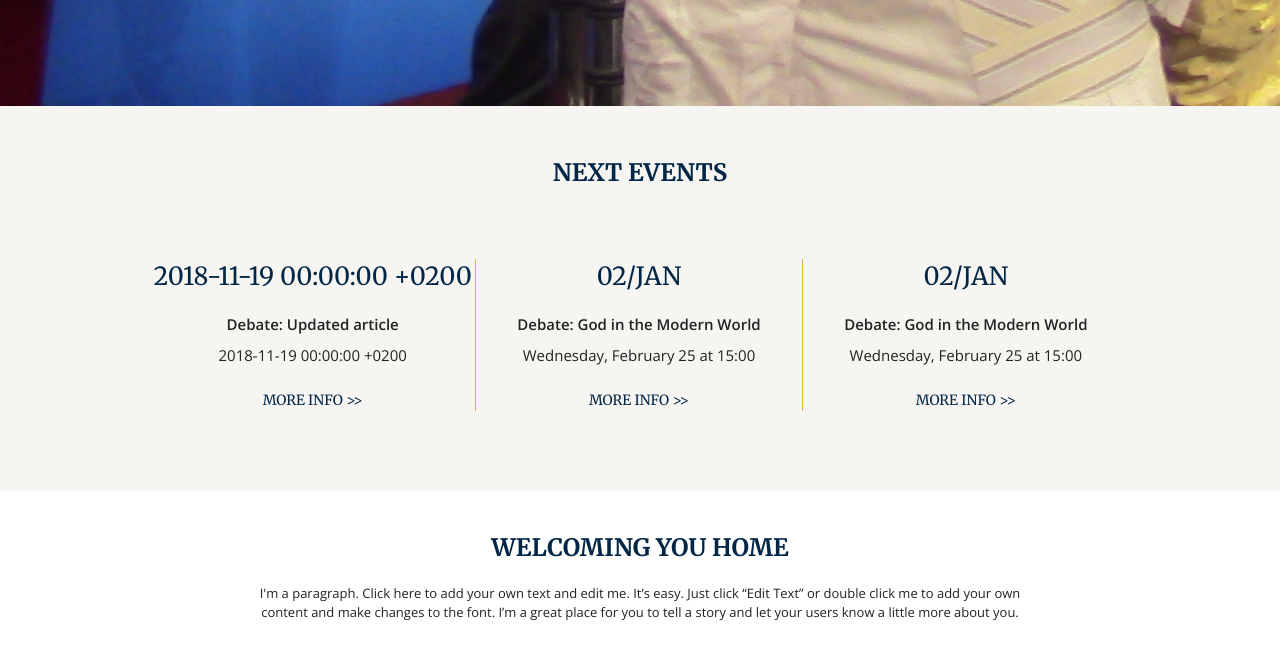
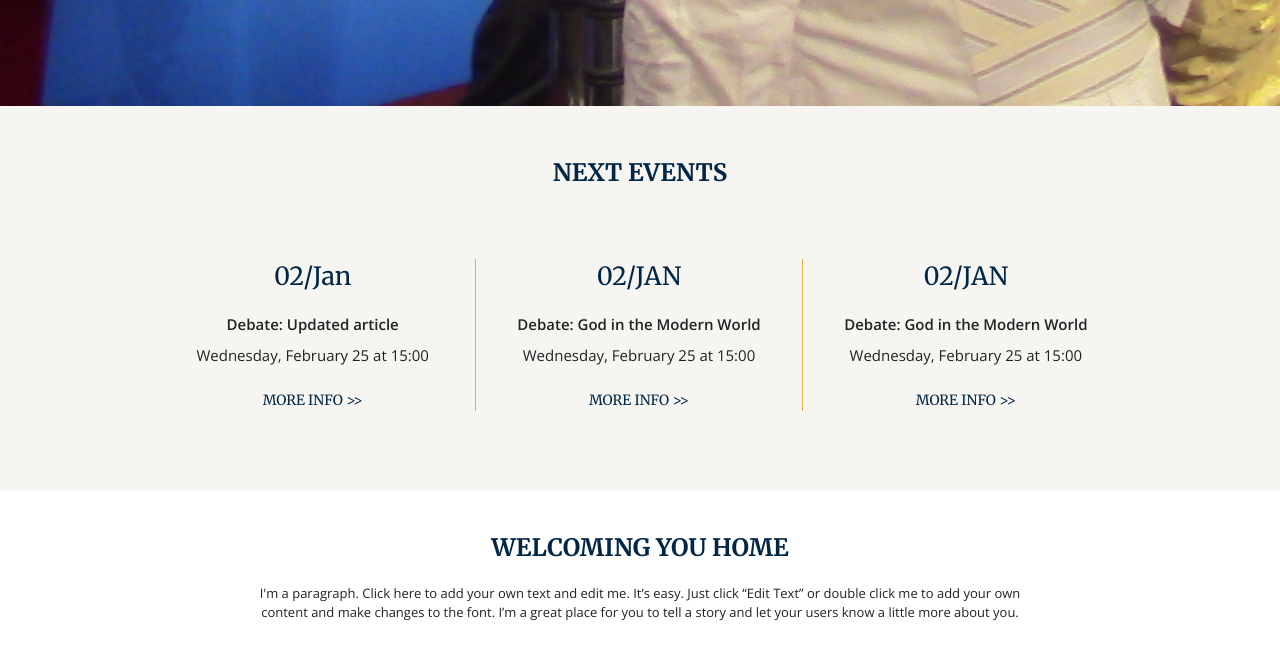
Before and after one commit to riyaadh47/hilary, a Jekyll site: the page built from index.html, in a window 1280 px wide and 900 px high, scrolled down 4320 px, cut to the strip 0-667 px from the top of the window. Shown: the top 660 px of the strip. Built offline with Jekyll 4.4.1, drawn with Linux system fonts in a browser that asks for light colours.

Commit message:
Update from Forestry.io - Updated god-in-the-modern-world-2.md

```diff
--- a/_events/god-in-the-modern-world-2.md
+++ b/_events/god-in-the-modern-world-2.md
@@ -1,8 +1,8 @@
 ---
 title: This is number 2
-short-date: 2018-11-19 00:00:00 +0200
+short-date: 02/Jan
 debate: Updated article
-event-date: 2018-11-19 00:00:00 +0200
+event-date: Wednesday, February 25 at 15:00
 layout: page
 jumbotron: "/img/IMG_0025.JPG"
 
```
